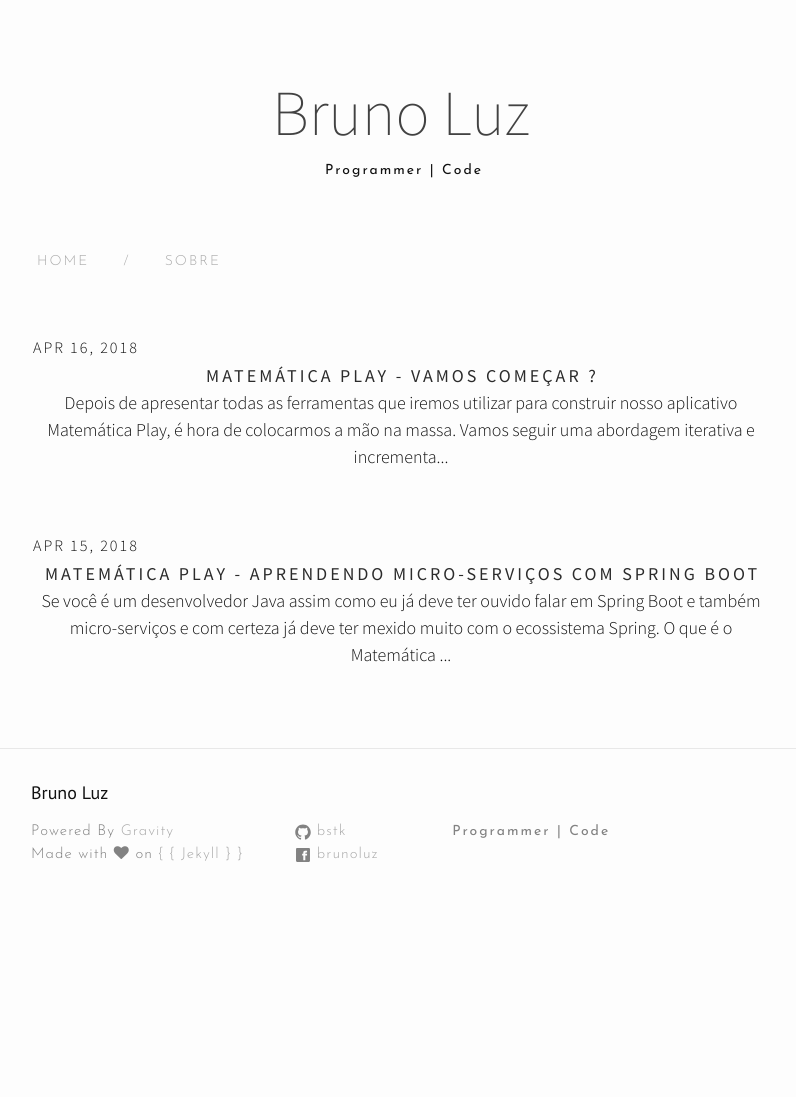
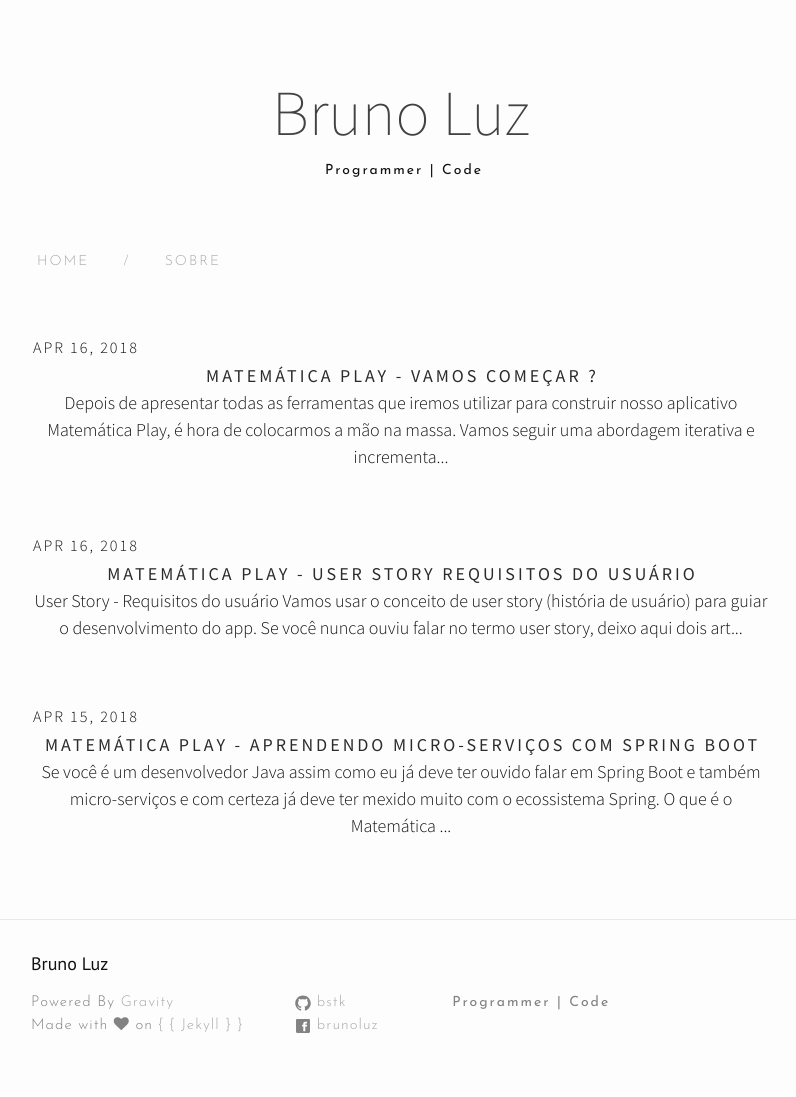
Before and after one commit to BSTK/bstk.github.io, a Jekyll site: the page built from index.html, in a window 1280 px wide. Shown: the whole page, without its empty margins (239-1035 px from the left). Built offline with Jekyll 4.4.1, drawn with Linux system fonts in a browser that asks for light colours; nearby versions of some CDN libraries; the list of posts is cut into pages by our own code; comment, search, counter and statistics services are not loaded; before the commit the page ends 926 px from its top, so only the background shows below that; part of the change alters nothing that is shown.

Commit message:
Commit - Correção em post 03

````diff
--- a/_posts/2018-04-16-matematica-play-aprendendo-micro-servicos-com-spring-boot.markdown
+++ b/_posts/2018-04-16-matematica-play-aprendendo-micro-servicos-com-spring-boot.markdown
@@ -49,7 +49,6 @@ Farei todo o desenvolvimento do app utilizando uma abordagem RESTFul e todo ferr
  - **Heroku**: Plataforma como serviço (PaaS) que permite aos desenvolvedores criar, executar e operar aplicativos inteiramente na nuvem. É no Heroku que hospedo o Matemática Play.
 
 
-
 E muitos outros que não estão listados aqui mas que com certeza aparecerá em algum momento.
 Se você chegou até aqui, obrigado. Continuamos no próximo post.
 
--- /dev/null
+++ b/_posts/2018-04-17-matematica-play-user-story-requisitos-do-usuario.markdown
@@ -0,0 +1,87 @@
+---
+layout: post
+title:  "Matemática Play - User Story Requisitos do usuário"
+date:   2018-04-17 00:00:00 +0530
+categories: spring-boot
+---
+
+## User Story - Requisitos do usuário
+
+Vamos usar o conceito de **user story (história de usuário)** para guiar o desenvolvimento do app. Se você nunca ouviu falar no termo **user story**, deixo aqui dois artigos ([O que é a User Story?](http://www.knowledge21.com.br/sobreagilidade/user-stories/o-que-e-user-story/) e [Como é a User Story?](http://www.knowledge21.com.br/sobreagilidade/user-stories/como-e-user-story/)) explicando o conceito de forma bem detalhada. Uma explicação rápida seria : **user story** é uma forma simples que busca descrever a necessidade do usuário.
+
+## User Story - Uma Operação Simples
+> Como usuário do aplicativo, quero apresentar uma operação matemática (soma, subtração, multiplicação, divisão) aleatória para que eu possa resolve-lá e que não seja muito fácil.
+
+Então precisamos implementar o requisito do usuário, vamos dividir em pequenas tarefas :
+ - Criar um serviço básico com a lógica de negócios.
+ - Criar um endpoint básico da API para acessar esse serviço (API REST).
+ - Criar uma página da Web básica para solicitar aos usuários que resolvam a operação.
+
+
+## Criando o domínio - Classe de Operação
+
+Para que possamos concluir  todas as tarefas, vamos começar criando uma classe de domínio que representará uma operação (10 + 5 = 15, 20 * 2 = 40) e também um enum para representar os operadores (soma(+), subtração(-), multiplicação(x) e divisão(/)).
+
+Crie o pacote :
+> com.kuiiz.matematicaplay.operacao.domain
+
+No pacote acima, cria a classe ```Operacao``` e o enum ```Operador```
+
+Agora vamos colocar alguns atributos em nossa classe :
+
+```java
+public class Operacao {
+
+	private int fatorA;
+	private int fatorB;
+	private int resultado;
+	private Operador operador;
+
+	/**
+	 * Operacao
+	 */
+	public Operacao() {}
+
+	/**
+	 * Operacao
+	 * @param fatorA
+	 * @param fatorB
+	 * @param operador
+	 */
+	public Operacao(int fatorA, int fatorB, Operador operador) {
+		this.fatorA = fatorA;
+		this.fatorB = fatorB;
+		this.operador = operador;
+	}
+}
+```
+E também adicionar código ao nosso enum :
+
+```java
+public enum Operador {
+
+	SOMA("soma", "+"),
+	SUBTRACAO("subtração", "-"),
+	MULTIPLICACAO("multiplicação", "*"),
+	DIVISAO("divisão", "/");
+
+	private final String descricao;
+	private final String simbolo;
+
+	/**
+	 * Operador
+	 * @param descricao
+	 * @param simbolo
+	 */
+	private Operador(String descricao, String simbolo) {
+		this.descricao = descricao;
+		this.simbolo = simbolo;
+	}
+}
+```
+Logo em seguida, crie os ```get's e set's``` para a classe ```Operacao```e como nosso enum possui todos os atributos final, crie apenas os métodos ``get's``.
+
+Bom, temos algum código até aqui mas que não faz absolutamente nada por enquanto.  No próximo post estaremos incluindo alguns métodos com alguma lógica e também inciando com os testes de unidade.
+
+Se você chegou até aqui, obrigado. Continuamos no próximo post.
+Até {}!
--- a/_posts/2018-04-17-matematica-play-vamos-comecar.markdown
+++ b/_posts/2018-04-17-matematica-play-vamos-comecar.markdown
@@ -80,7 +80,6 @@ Agora acesse **http://localhost:8080/**  e você deverá ver a seguinte tela :
 Agora sim, temos um aplicativo com **Spring Boot** devidamente configurado e funcionando. Não paramos por aqui, continue seguindo a série pois temos um longo caminho pela frente.
 
 
-Se você chegou até aqui, obrigado.
-Continuamos no próximo post.
+Se você chegou até aqui, obrigado. Continuamos no próximo post.
 
 Até {}!
````
